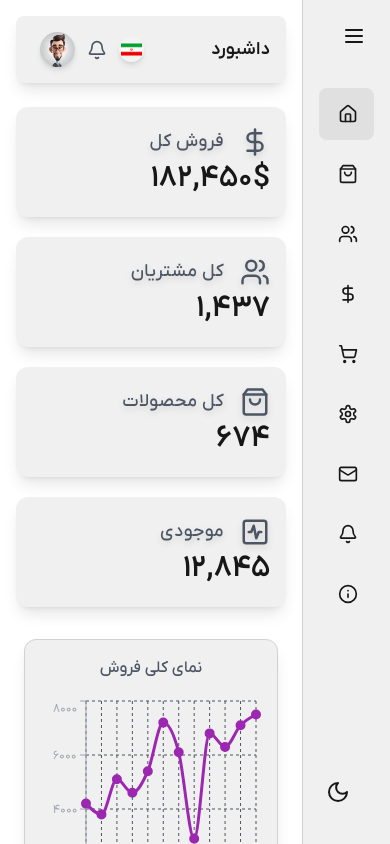
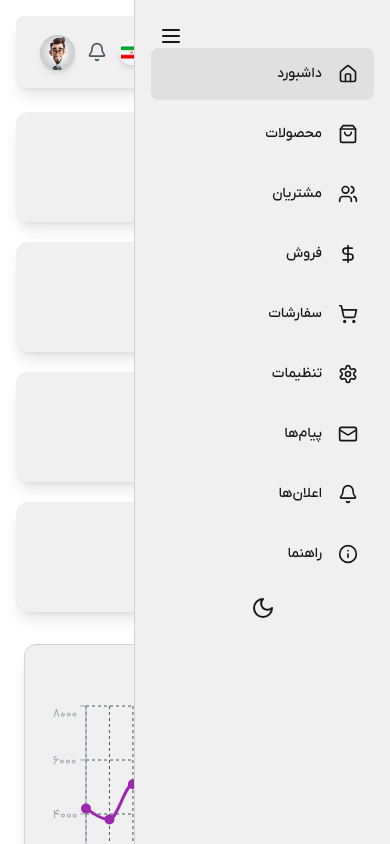
Before and after one commit to hamedhmd88/Dashboard-app, a Next.js app: page / in a window 390 px wide. Built offline with nearby package versions, Linux system fonts and the light colour scheme.

Commit message:
add deatilas

```diff
--- a/src/app/layout.tsx
+++ b/src/app/layout.tsx
@@ -4,6 +4,7 @@ import "./globals.css";
 import Header from "@/components/Header";
 import Sidebar from "@/components/Sidebar";
 import { ThemeProvider } from "@/components/ThemeProvider";
+import { SidebarProvider } from "@/components/SidebarContext";
 
 const geistSans = Geist({
   variable: "--font-geist-sans",
@@ -32,15 +33,17 @@ export default function RootLayout({
         suppressHydrationWarning={true}
       >
         <ThemeProvider>
-          <div className=" flex h-screen overflow-hidden">
-            <Sidebar />
-            <div className=" flex flex-col flex-1 overflow-auto">
-              <div className=" max-w-7xl mx-auto w-full">
-                <Header />
-                <main>{children}</main>
+          <SidebarProvider>
+            <div className="relative flex h-screen overflow-hidden">
+              <Sidebar />
+              <div className="flex flex-col flex-1 overflow-auto md:ml-0">
+                <div className="max-w-7xl mx-auto w-full">
+                  <Header />
+                  <main>{children}</main>
+                </div>
               </div>
             </div>
-          </div>
+          </SidebarProvider>
         </ThemeProvider>
       </body>
     </html>
--- a/src/components/Header.tsx
+++ b/src/components/Header.tsx
@@ -1,13 +1,18 @@
+'use client';
 import Image from "next/image";
 import IR from "../../public/images/IR.png";
-import { Bell } from "lucide-react";
+import { Bell, Menu } from "lucide-react";
+import { useSidebar } from "./SidebarContext";
 import admin from "../../public/images/admin.jpg";
 function Header() {
   return (
     <>
       <header className=" bg-[var(--component-bg)] shadow-lg border-[var(--border)] mx-4 sm:mx-6 lg:mx-8 mt-4 mb-2 rounded-lg">
         <div className=" max-w-7xl mx-auto py-4 px-4 sm:px-6 flex justify-between items-center">
-          <h1 className=" text-lg sm:text-xl lg:text-2xl font-semibold text-[var(--foreground)]">
+          <button className="md:hidden p-2 rounded-full hover:bg-[var(--component-hover)] transition-all max-w-fit cursor-pointer" onClick={useSidebar().toggleMobile}>
+            <Menu size={24} />
+          </button>
+          <h1 className=" text-lg sm:text-xl lg:text-2xl font-semibold text-[var(--foreground)] ml-auto md:ml-0">
             داشبورد
           </h1>
           <div className=" flex items-center space-x-3 sm:space-x-6">
--- a/src/components/Sidebar.tsx
+++ b/src/components/Sidebar.tsx
@@ -14,7 +14,9 @@ import {
   Users,
 } from "lucide-react";
 import { usePathname } from "next/navigation";
+import { X } from "lucide-react";
 import React, { useEffect, useState } from "react";
+import { useSidebar } from "./SidebarContext";
 import { SidebarItem } from "../../public/data/dataTypes";
 import { useTheme } from "@/components/ThemeProvider";
 import Link from "next/link";
@@ -32,9 +34,16 @@ const ICON = {
 };
 function Sidebar() {
   const { theme, toggleTheme } = useTheme();
-  const [isSidebarOpen, setIssidebarOpen] = useState<boolean>(false);
+  const { isMobileOpen, toggleMobile, isDesktopOpen, toggleDesktop } =
+    useSidebar();
   const [sidebarItems, setSidebarItems] = useState<SidebarItem[]>([]);
   const pathname = usePathname();
+
+  useEffect(() => {
+    if (isMobileOpen) {
+      toggleMobile();
+    }
+  }, [pathname]);
 
   useEffect(() => {
     fetch("data/data.json")
@@ -43,39 +52,59 @@ function Sidebar() {
   }, []);
 
   return (
-    <div
-      className={`relative z-10 transition-all duration-300 ease-in-out flex-shrink-0 ${
-        isSidebarOpen ? "w-64" : "w-22"
-      }`}
-    >
-      <div className="h-full bg-[var(--component-bg)] backdrop-blur-md p-4 flex flex-col border-l border-[var(--border)]">
+    <>
+      {isMobileOpen && (
+        <div
+          className="fixed inset-0 bg-black opacity-50 z-40 md:hidden"
+          onClick={toggleMobile}
+        ></div>
+      )}
+      <div
+        className={`fixed md:relative top-0 right-0 h-full transition-all duration-300 ease-in-out flex-shrink-0 z-50 bg-[var(--component-bg)] backdrop-blur-md p-4 flex flex-col border-l border-[var(--border)] overflow-y-auto ${
+          isMobileOpen || isDesktopOpen
+            ? "w-64 translate-x-0"
+            : "w-0 translate-x-full md:w-20 md:translate-x-0"
+        } ${
+          isDesktopOpen ? "md:w-64" : "md:w-20"
+        } overflow-hidden md:overflow-visible`}
+      >
         <button
-          onClick={() => setIssidebarOpen(!isSidebarOpen)}
-          className=" p-2 rounded-full hover:bg-[var(--component-hover)] transition-all max-w-fit cursor-pointer"
+          onClick={toggleDesktop}
+          className="hidden md:block p-2 rounded-full hover:bg-[var(--component-hover)] transition-all max-w-fit cursor-pointer"
         >
           <Menu size={24} />
         </button>
+        <button
+          onClick={toggleMobile}
+          className="md:hidden p-2 rounded-full hover:bg-[var(--component-hover)] transition-all max-w-fit cursor-pointer absolute top-4 left-4"
+        >
+          {isMobileOpen ? <X size={24} /> : <Menu size={24} />}
+        </button>
 
-        <nav className="mt-8 flex-grow">
+        <nav className="mt-8">
           {sidebarItems.map((item) => {
             const IconComponent = ICON[item.icon as keyof typeof ICON];
             const name = item.name ?? "";
             const href = item.href ?? "#";
             return (
-              <Link key={name} href={href}>
+              <Link
+                key={name}
+                href={href}
+                onClick={() => isMobileOpen && toggleMobile()}
+              >
                 <div
-                  className={`flex items-center p-4 text-sm font-medium rounded-lg hover:bg-[var(--component-hover)] transition-all mb-2 group relative ${
+                  className={`flex items-center p-4 text-sm font-medium rounded-lg hover:bg-[var(--component-hover)] transition-all mb-2 group relative cursor-pointer ${
                     pathname === item.href ? "bg-[var(--component-hover)]" : ""
                   }`}
                 >
                   {IconComponent && (
                     <IconComponent size={20} style={{ minWidth: "20px" }} />
                   )}
-                  {isSidebarOpen ? (
+                  {isMobileOpen || isDesktopOpen ? (
                     <span
                       className={`mr-4 lg:font-medium lg:text-lg whitespace-nowrap transition-all duration-500 ease-in-out \
                         ${
-                          isSidebarOpen
+                          isMobileOpen || isDesktopOpen
                             ? "opacity-100 translate-x-0"
                             : "opacity-0 -translate-x-4 pointer-events-none"
                         }`}
@@ -92,16 +121,16 @@ function Sidebar() {
             );
           })}
         </nav>
-        <div className="mt-auto p-4">
+        <div className=" flex justify-center items-center mx-auto">
           <button
             onClick={toggleTheme}
             className="p-2 rounded-full hover:bg-[var(--component-hover)] transition-all max-w-fit cursor-pointer"
           >
-            {theme === 'dark' ? <Sun size={24} /> : <Moon size={24} />}
+            {theme === "dark" ? <Sun size={24} /> : <Moon size={24} />}
           </button>
         </div>
       </div>
-    </div>
+    </>
   );
 }
 
--- /dev/null
+++ b/src/components/SidebarContext.tsx
@@ -0,0 +1,34 @@
+'use client';
+
+import { createContext, useContext, useState, ReactNode } from 'react';
+
+type SidebarContextType = {
+  isMobileOpen: boolean;
+  toggleMobile: () => void;
+  isDesktopOpen: boolean;
+  toggleDesktop: () => void;
+};
+
+const SidebarContext = createContext<SidebarContextType | undefined>(undefined);
+
+export function SidebarProvider({ children }: { children: ReactNode }) {
+  const [isMobileOpen, setIsMobileOpen] = useState(false);
+  const [isDesktopOpen, setIsDesktopOpen] = useState(true); // Default open on desktop
+
+  const toggleMobile = () => setIsMobileOpen(!isMobileOpen);
+  const toggleDesktop = () => setIsDesktopOpen(!isDesktopOpen);
+
+  return (
+    <SidebarContext.Provider value={{ isMobileOpen, toggleMobile, isDesktopOpen, toggleDesktop }}>
+      {children}
+    </SidebarContext.Provider>
+  );
+}
+
+export function useSidebar() {
+  const context = useContext(SidebarContext);
+  if (undefined === context) {
+    throw new Error('useSidebar must be used within a SidebarProvider');
+  }
+  return context;
+}
```
